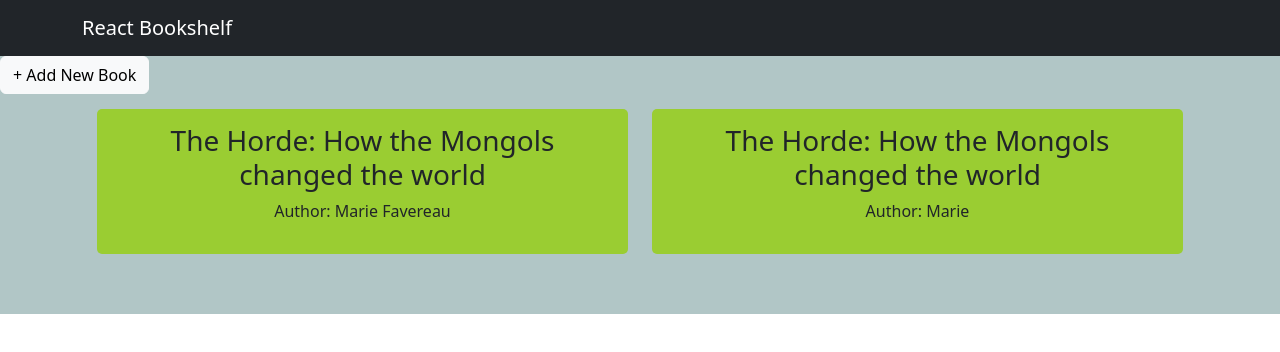
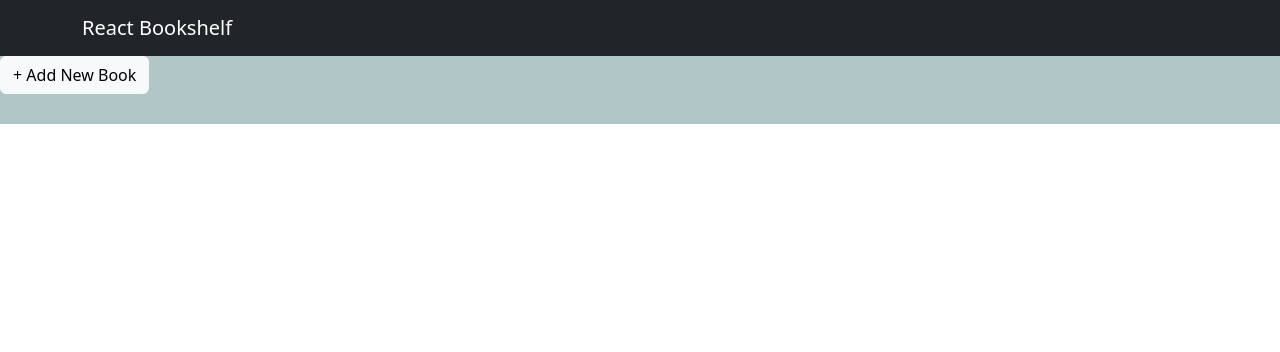
Before and after one commit to natea123/ReactBookshelf, a React (Create React App) app: page / in a window 1280 px wide. Shown: the top 352 px of the page. Built offline with nearby package versions, Linux system fonts and the light colour scheme.

Commit message:
implemented localStorage for data persistence

```diff
--- a/src/App.css
+++ b/src/App.css
@@ -12,7 +12,7 @@
   margin-bottom: 15px;
 }
 
-.App, body {
+.App {
   background-color:rgb(177, 198, 198);
 
 }
@@ -20,7 +20,6 @@
 .book {
   text-align: center;
   padding:15px;
-  background-color:teal;
   background-color:yellowgreen;
   border-radius: 5px;
 }
--- a/src/components/BookShelf.js
+++ b/src/components/BookShelf.js
@@ -1,4 +1,4 @@
-import React, { useState } from 'react';
+import React, { useState, useEffect } from 'react';
 import {
     Row,
     Col,
@@ -10,18 +10,11 @@ import {
 
 const BookShelf = ({ colCount, md }) => {
 
-  const booksTest = [
-        {
-          title: 'The Horde: How the Mongols changed the world',
-          author: 'Marie Favereau'
-        },
-        {
-          title: 'The Horde: How the Mongols changed the world',
-          author: 'Marie'
-        }
-      ]
-
-  const [books, addBook] = useState(booksTest);
+  const [books, addBook] = useState(() => {
+    const savedBooks = localStorage.getItem("books");
+    const initBooks = JSON.parse(savedBooks);
+    return initBooks || [];
+  });
   const [show, setShow] = useState(false);
   const handleShow = () => setShow(true);
   const handleClose = () => setShow(false);
@@ -43,10 +36,15 @@ const BookShelf = ({ colCount, md }) => {
     buildGrid();
   };
 
+  useEffect(() => {
+    localStorage.setItem('books', JSON.stringify(books));
+  }, [books]);
+
 
     let rowCount = Math.floor(books.length / colCount) + 1
 
     //Index is needed to keep track of the current element that we are one.
+
     let index = 0
 
     //This is the driver function for building the grid system.
```
